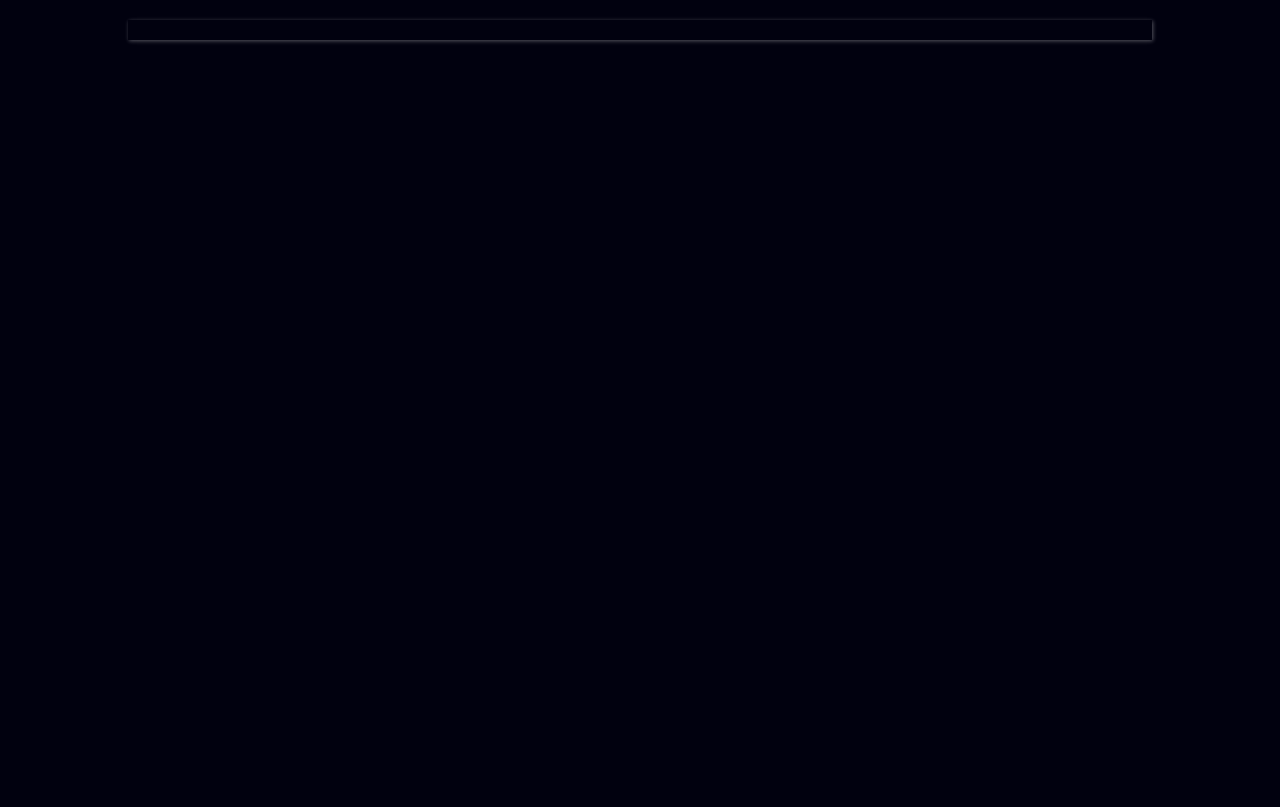
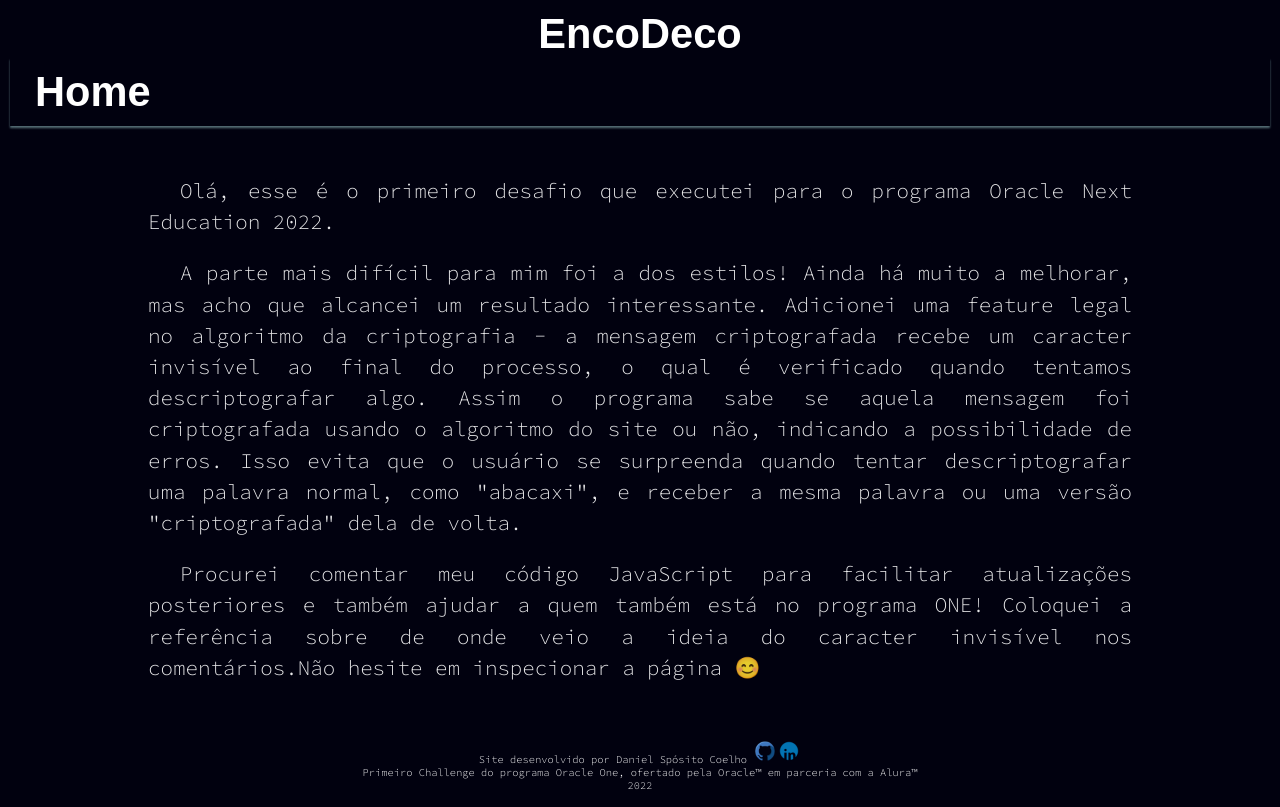
Before and after one commit to danielspositocoelho/codeDec, a plain HTML site: page saiba-mais.html in a window 1280 px wide. Drawn offline with Linux system fonts and the light colour scheme; files that its build step writes are made by us from their sources; a web font is replaced by a local one.

Commit message:
terminada versão provisoria do nav-bar e saiba-mais

```diff
--- a/css/styleGeral.css
+++ b/css/styleGeral.css
@@ -11,7 +11,7 @@
     --fontePadrao:'Source Code Pro', monospace;
 }
 
-h1{
+h1,h2{
     font: bold 2em var(--fonteTitulo);
     Color:white;
 }
@@ -28,6 +28,16 @@ textarea{
     min-width:40em;
     min-height: 13em;
     margin:30px;
+}
+
+main>p{
+    color: #ffffffe8;
+    text-align: justify;
+    line-height:1.5em;
+    text-indent: 2rem;
+    border-radius: 8px;
+    min-width:40em;
+    margin:10px;
 }
 
 ::-webkit-input-placeholder {
@@ -63,6 +73,29 @@ header{
     min-height: 100px;
 }
 
+nav{
+    text-align: left;
+    max-height:2em;
+    padding:10px;
+    font-family: var(--fonteTitulo);
+    box-shadow: 0px 2px 2px rgba(189, 245, 245, 0.445);
+}
+
+nav>a{
+    text-decoration: none;
+    color: white;
+    margin-left:10px;
+    padding:5px;
+    border-radius: 5px;
+    font-weight: bold;
+}
+
+nav>a:hover{
+    text-decoration: underline;
+    background-color:rgb(18, 85, 85);
+    transition-duration: 0.4s;
+}
+
 footer{
     color: white;
     font-size:  0.5em;
@@ -73,7 +106,6 @@ main {
     display: flex;
     flex-direction: column;
     margin: 20px auto;
-    box-shadow: 1px 1px 4px rgba(255, 255, 255, 0.336);
     width: 80%;
     padding: 10px;
     text-align:center;
--- a/saiba-mais.html
+++ b/saiba-mais.html
@@ -5,12 +5,23 @@
     <meta http-equiv="X-UA-Compatible" content="IE=edge">
     <meta name="viewport" content="width=device-width, initial-scale=1.0">
     <title>EncoDec - Saiba mais</title>
-    <link rel="stylesheet" href="styleGeral.css">
+    <link rel="stylesheet" href="css/styleGeral.css">
 </head>
 <body>
+    <header>
+        <h1>EncoDeco<h1>
+        <nav>
+            <a href="index.html">Home</a>
+        </nav>
+    </header>
     <main>
-        <h1></h1>
-        <p></p>
+        <p>Olá, esse é o primeiro desafio que executei para o programa Oracle Next Education 2022.</p><p>A parte mais difícil para mim foi a dos estilos! Ainda há muito a melhorar, mas acho que alcancei um resultado interessante. Adicionei uma feature legal no algoritmo da criptografia - a mensagem criptografada recebe um caracter invisível ao final do processo, o qual é verificado quando tentamos descriptografar algo. Assim o programa sabe se aquela mensagem foi criptografada usando o algoritmo do site ou não, indicando a possibilidade de erros. Isso evita que o usuário se surpreenda quando tentar descriptografar uma palavra normal, como "abacaxi", e receber a mesma palavra ou uma versão "criptografada" dela de volta. </p>
+        <p>Procurei comentar meu código JavaScript para facilitar atualizações posteriores e também ajudar a quem também está no programa ONE! Coloquei a referência sobre de onde veio a ideia do caracter invisível nos comentários.Não hesite em inspecionar a página &#x1F60a;</p>
     </main>
+    <footer>
+        Site desenvolvido por Daniel Spósito Coelho <a href="https://github.com/danielspositocoelho" target='_blank'><img  class='social'src="img/github.png" alt="github-Icon"></a><a href="https://www.linkedin.com/in/daniel-sp%C3%B3sito-coelho-347a75204/" target='_blank'><img class='social' src="img/linkedIn.png" alt="linkedIn-Icon"></a> <br>
+        Primeiro Challenge do programa Oracle One, ofertado pela Oracle&trade; em parceria com a Alura&trade; <br>
+        2022
+    </footer>
 </body>
 </html>
```
Also changed, not shown: index.html (+6 -4 lines).
